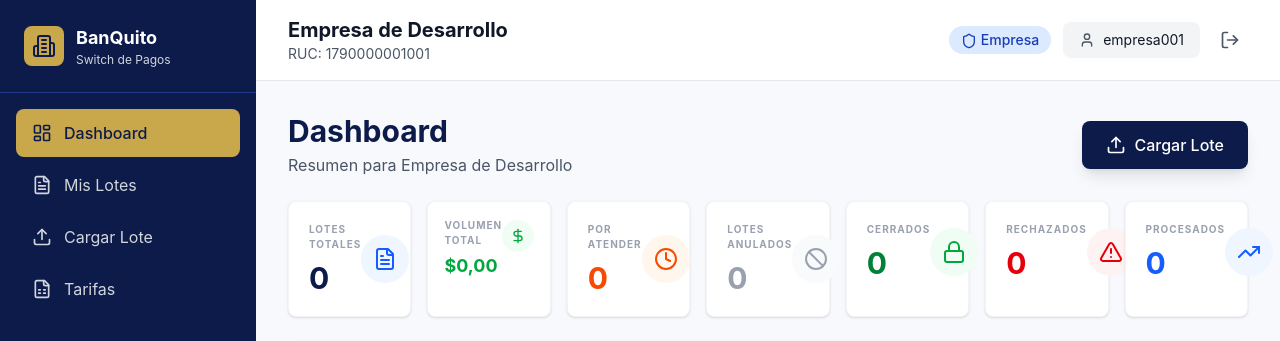
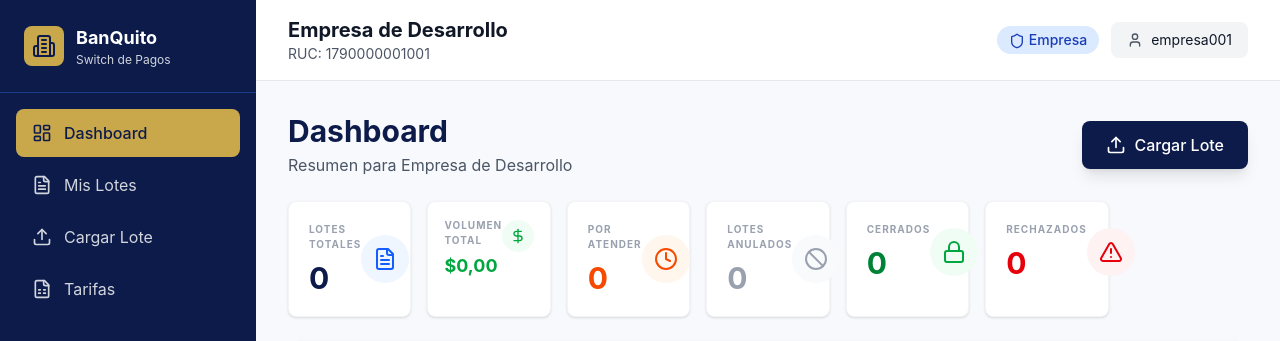
Before and after one commit to CamilaParedes23/SWITCH_FRONT_BANQUITO_GRUPO2, a React (Vite) app: page / in a window 1280 px wide. Shown: the top 341 px of the page. Built offline with nearby package versions, Linux system fonts and the light colour scheme; no server answers.

Commit message:
Eliminar tarjeta Procesados y boton cerrar sesion del Dashboard y Header

```diff
--- a/src/app/components/layout/Header.tsx
+++ b/src/app/components/layout/Header.tsx
@@ -1,8 +1,8 @@
-import { User, LogOut, Shield } from 'lucide-react';
+import { User, Shield } from 'lucide-react';
 import { useAuth } from '../../context/AuthContext';
 
 export function Header() {
-  const { user, logout } = useAuth();
+  const { user } = useAuth();
 
   if (!user) return null;
 
@@ -29,14 +29,6 @@ export function Header() {
               <User className="w-4 h-4 text-gray-600" />
               <span className="text-sm text-gray-900">{user.username}</span>
             </div>
-
-            <button
-              onClick={logout}
-              className="text-gray-600 hover:text-red-600 transition-colors p-2"
-              title="Cerrar sesión"
-            >
-              <LogOut className="w-5 h-5" />
-            </button>
           </div>
         </div>
       </div>
--- a/src/app/pages/Dashboard.tsx
+++ b/src/app/pages/Dashboard.tsx
@@ -19,7 +19,7 @@ import { useFetchData } from '../hooks/useFetchData';
 import { ConsultaLoteResponse, PaginaResponse } from '../types/responses';
 import { MAX_PAGE_SIZE } from '../constants';
 
-interface DashboardStats {
+interface Stats {
   totalLotes: number;
   montoTotal: number;
   pendientes: number;
@@ -27,10 +27,9 @@ interface DashboardStats {
   anulados: number;
   cerrados: number;
   rechazados: number;
-  procesados: number;
 }
 
-function calculateDashboardStats(batches: ConsultaLoteResponse[]): DashboardStats {
+function calculateDashboardStats(batches: ConsultaLoteResponse[]): Stats {
   return batches.reduce(
     (acc, b) => {
       acc.totalLotes++;
@@ -40,10 +39,9 @@ function calculateDashboardStats(batches: ConsultaLoteResponse[]): DashboardStat
       if (b.estado === 'ANULADO') acc.anulados++;
       if (b.estado === 'CERRADO') acc.cerrados++;
       if (b.estado === 'RECHAZADO' || b.estado === 'FALLIDO') acc.rechazados++;
-      if (['PROCESADO_TOTAL', 'PROCESADO_PARCIAL'].includes(b.estado)) acc.procesados++;
       return acc;
     },
-    { totalLotes: 0, montoTotal: 0, pendientes: 0, enProceso: 0, anulados: 0, cerrados: 0, rechazados: 0, procesados: 0 }
+    { totalLotes: 0, montoTotal: 0, pendientes: 0, enProceso: 0, anulados: 0, cerrados: 0, rechazados: 0 }
   );
 }
 
@@ -166,17 +164,6 @@ export function Dashboard() {
           </div>
         </div>
 
-        <div className="bg-white rounded-lg shadow-sm p-5 border border-gray-100">
-          <div className="flex items-center justify-between">
-            <div>
-              <p className="text-[10px] font-bold text-gray-400 uppercase tracking-widest">Procesados</p>
-              <p className="text-3xl font-bold text-blue-600 mt-2">{stats.procesados}</p>
-            </div>
-            <div className="bg-blue-50 p-3 rounded-full">
-              <TrendingUp className="w-6 h-6 text-blue-600" />
-            </div>
-          </div>
-        </div>
       </div>
 
       <div className="bg-white rounded-xl shadow-sm border border-gray-200 overflow-hidden">
```
